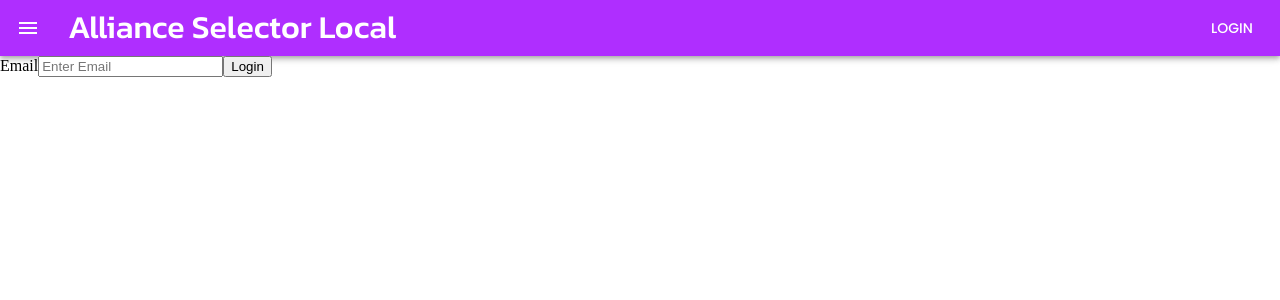
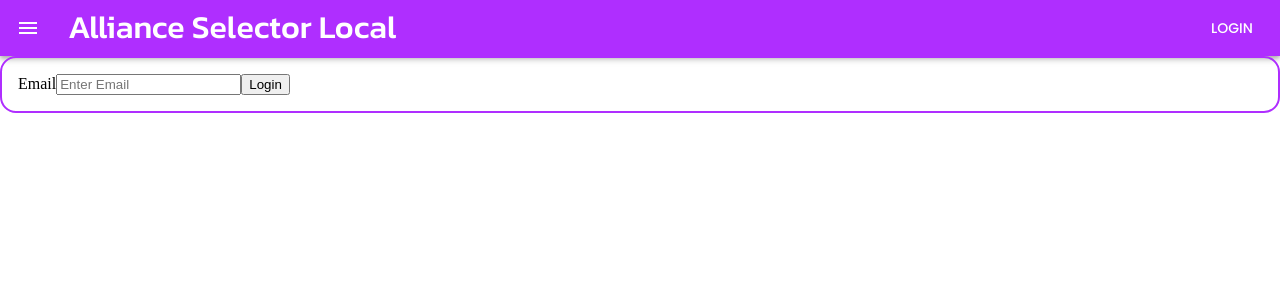
Before and after one commit to wmaltmann/alliances, a React (Create React App) app: page /login in a window 1280 px wide. Shown: the top 300 px of the page. Built offline with nearby package versions, Linux system fonts and the light colour scheme; no server answers.

Commit message:
border box

```diff
--- /dev/null
+++ b/src/components/page/common/BorderBox.tsx
@@ -0,0 +1,23 @@
+import { Box, useTheme } from "@mui/material";
+import React, { ReactNode } from "react";
+
+interface BorderBoxProps {
+	children: ReactNode;
+}
+
+const BorderBox: React.FC<BorderBoxProps> = ({ children }) => {
+	const theme = useTheme();
+	return (
+		<Box
+			sx={{
+				border: `2px solid ${theme.palette.primary.main}`,
+				borderRadius: "16px",
+				padding: "16px",
+			}}
+		>
+			{children}
+		</Box>
+	);
+};
+
+export default BorderBox;
--- a/src/routes/LoginPage.tsx
+++ b/src/routes/LoginPage.tsx
@@ -4,6 +4,7 @@ import { useAuthState } from "react-firebase-hooks/auth";
 import { useLocation, useNavigate } from "react-router-dom";
 import { useAppContext } from "../app/AppContext";
 import Page from "../components/page/Page";
+import BorderBox from "../components/page/common/BorderBox";
 import { auth as fbAuth } from "../libs/FirebaseLib";
 
 export const LoginPage = () => {
@@ -90,7 +91,9 @@ export const LoginPage = () => {
 				<div>Please wait...</div>
 			) : (
 				<Page>
-					<LoginForm />
+					<BorderBox>
+						<LoginForm />
+					</BorderBox>
 				</Page>
 			)}
 		</div>
```
